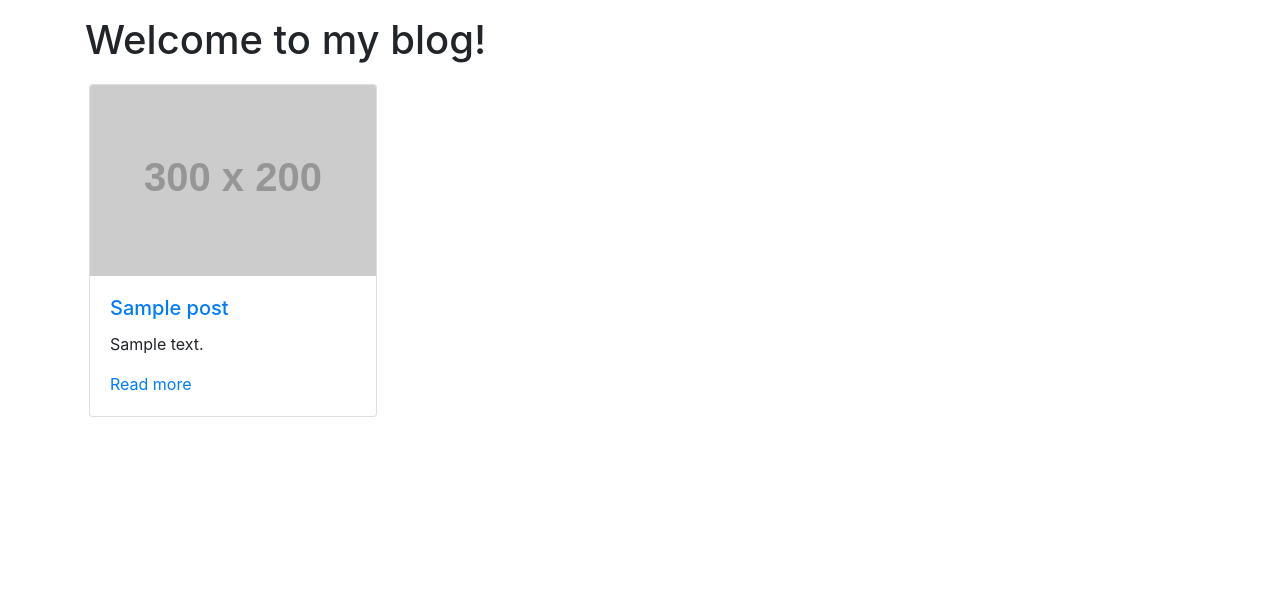
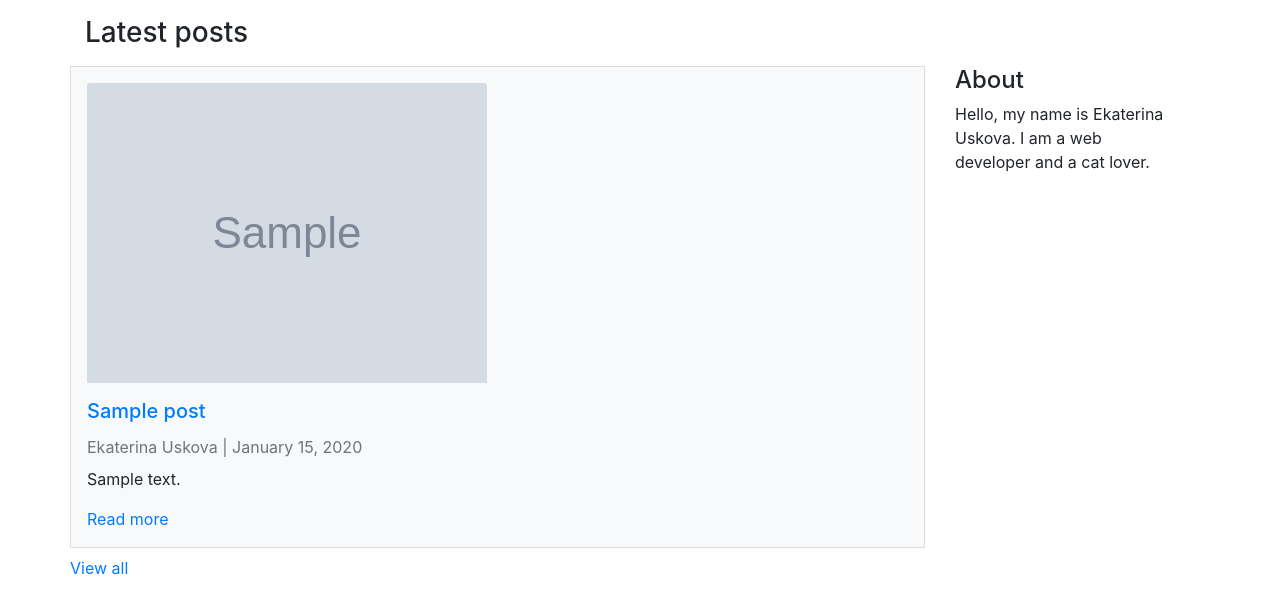
Before and after one commit to e-uskova/php-blog, a PHP site: template templates/index.twig in a window 1280 px wide. Shown: the part 56-670 px from the top of the page. Run offline with PHP 8.4, Linux system fonts and the light colour scheme; the template is opened without the code that fills it: most values are stand-ins (such as "Sample title", 1, 10 or a date in 2020); grey boxes marked "Sample" are stand-in pictures; grey boxes labelled with a size stand in for pictures from a placeholder-image service; some libraries are stand-ins or nearby versions.

Commit message:
Часть 7. Latest posts.

```diff
--- a/sql/queries.sql
+++ b/sql/queries.sql
@@ -28,3 +28,5 @@ TRUNCATE TABLE post;
 DROP TABLE post;
 
 SELECT * FROM post;
+
+UPDATE post SET image_path = 'public/images/Oriental_cat_02.jpg' WHERE post_id = 2;
--- a/templates/index.twig
+++ b/templates/index.twig
@@ -3,30 +3,37 @@
  {% block body %}
 
     <div class="container">
-        <h1 class="mb-3 mt-3">Welcome to my blog!</h1>
-        {% set rowCount = 1 %}
-        {% for post in posts %}
-            {% if rowCount == 1 %}
-                <div class="container row">
-            {% endif %}
-            <div class="p-1">
-                <div class="card" style="width: 18rem;">
-                    <img src="https://dummyimage.com/300x200/733b73/fff" class="card-img-top" alt="{{ post.title|escape }}">
-                    <div class="card-body">
-                        <a href="/{{ post.url_key }}"><h5 class="card-title">{{ post.title|escape }}</h5></a>
-                        <p class="card-text">{{ post.description|escape }}</p>
-                        <a href="/{{ post.url_key }}">Read more</a>
+        <h3 class="mb-3 mt-3">Latest posts</h3>
+        <div class="row">
+            <div class="col-md-9">
+                {% for post in posts %}
+                    <div class="row mb-2 bg-light" style="border: 1px solid #ddd;">
+                        <div class="p-3">
+                            {% if post.image_path is not null %}
+                                <img src="{{ post.image_path }}" class="card-img-top" alt="{{ post.title|escape }}">
+                            {% endif %}
+                            <div class="mt-3">
+                                <a href="/{{ post.url_key }}"><h5 class="card-title">{{ post.title|escape }}</h5></a>
+                                <span class="text-muted">Ekaterina Uskova | {{ post.published_date|date("F d, Y") }}</span>
+                                <p class="mt-2">{{ post.description|escape }}</p>
+                                <a href="/{{ post.url_key }}">Read more</a>
+                            </div>
+                        </div>
                     </div>
+                {% endfor %}
+                <div class="row">
+                    <a href="\blog">View all</a>
                 </div>
             </div>
-            {% set rowCount = rowCount + 1 %}
-            {% if rowCount == 1 %}
+            <div class="col-md-3">
+                <div class="container">
+                    <div class="h4">About</div>
+                    <p>Hello, my name is Ekaterina Uskova. I am a web developer and a cat lover.</p>
                 </div>
-            {% endif %}
-            {% if rowCount > 3 %}
-                {% set rowCount = 1 %}
-            {% endif %}
-        {% endfor %}
+            </div>
+        </div>
+
+
     </div>
 
 {% endblock %}
--- a/templates/post.twig
+++ b/templates/post.twig
@@ -2,7 +2,9 @@
 
 {% block body %}
     <div class="container">
-        <img src="https://dummyimage.com/1200x400/733b73/fff" class="img-fluid" alt="...">
+        {% if post.image_path is not null %}
+            <img src="{{ post.image_path }}" class="img-fluid" alt="{{ post.title|escape }}">
+        {% endif %}
         <h1 class="mt-3 mb-3">{{ post.title|escape }}</h1>
         <div class="container mb-3">
             <div class="row">
```
Also changed, not shown: public/images/Oriental_cat_02.jpg (added).
